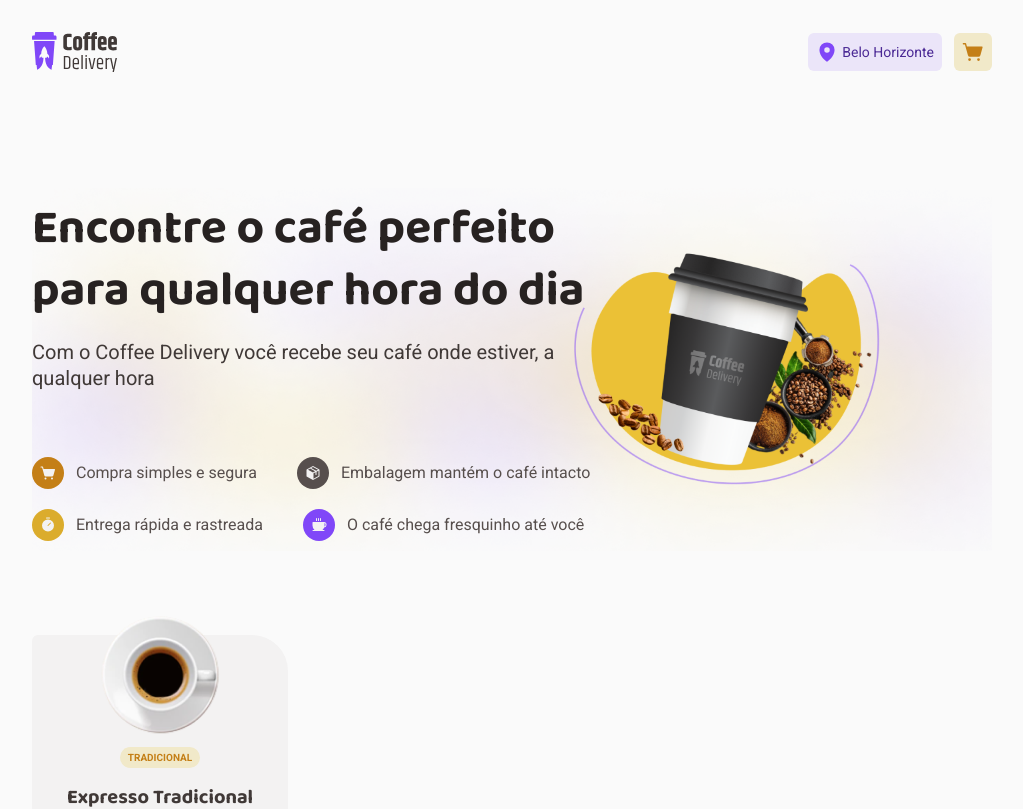
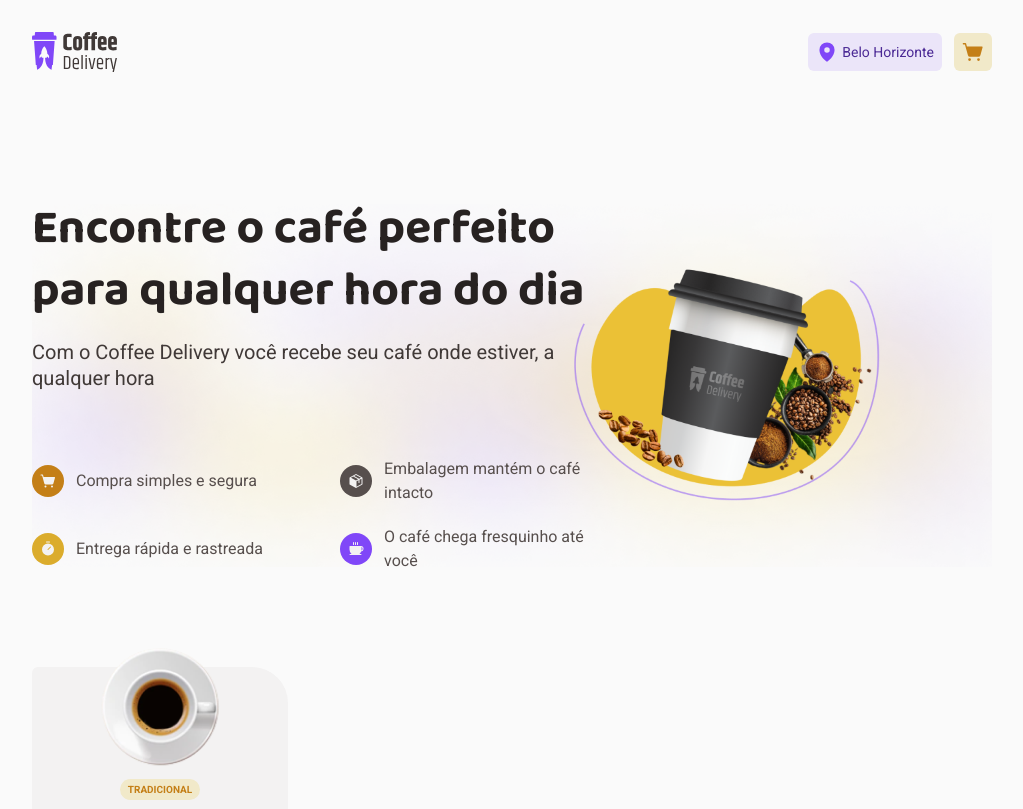
Before and after one commit to vbruno96/coffee-delivery, a React (Vite) app: page / in a window 1280 px wide. Shown: the top 809 px of the page, without its empty margins (128-1151 px from the left). Built offline with nearby package versions, Linux system fonts and the light colour scheme.

Commit message:
modify display info banner for grid

```diff
--- a/src/components/Banner/index.tsx
+++ b/src/components/Banner/index.tsx
@@ -8,7 +8,7 @@ export function Banner() {
           <h1 className="text-brown-600 text-3xl font-title">Encontre o café perfeito para qualquer hora do dia</h1>
           <p className="text-brown-200 text-lg">Com o Coffee Delivery você recebe seu café onde estiver, a qualquer hora</p>
         </div>
-        <ul className="flex gap-x-10 gap-y-5 flex-wrap text-brown-100">
+        <ul className="grid lg:grid-cols-2 lg:grid-rows-2  gap-x-10 gap-y-5 text-brown-100">
           <li className="flex items-center gap-3">
             <span className="flex justify-center items-center bg-yellow-dark text-gray-100 p-2 rounded-full">
               <ShoppingCartSimple size={16} weight="fill" />
```
